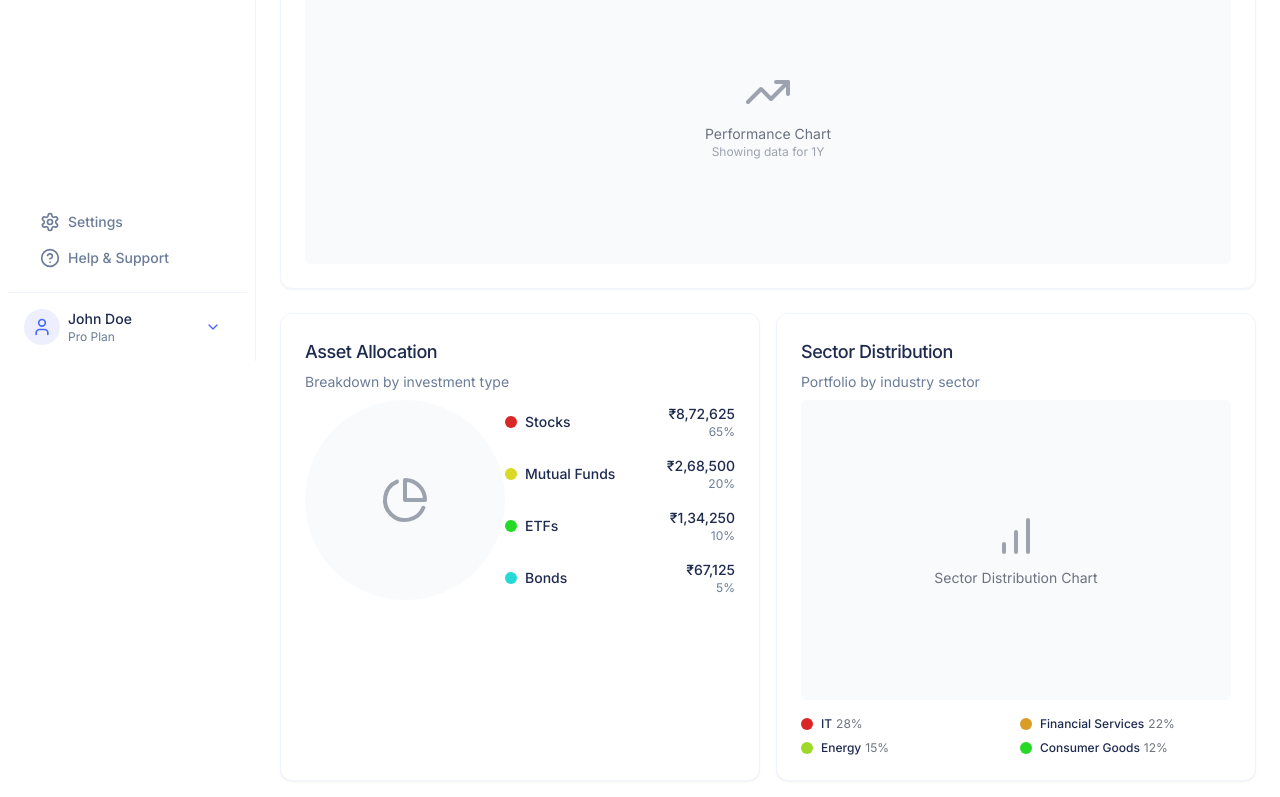
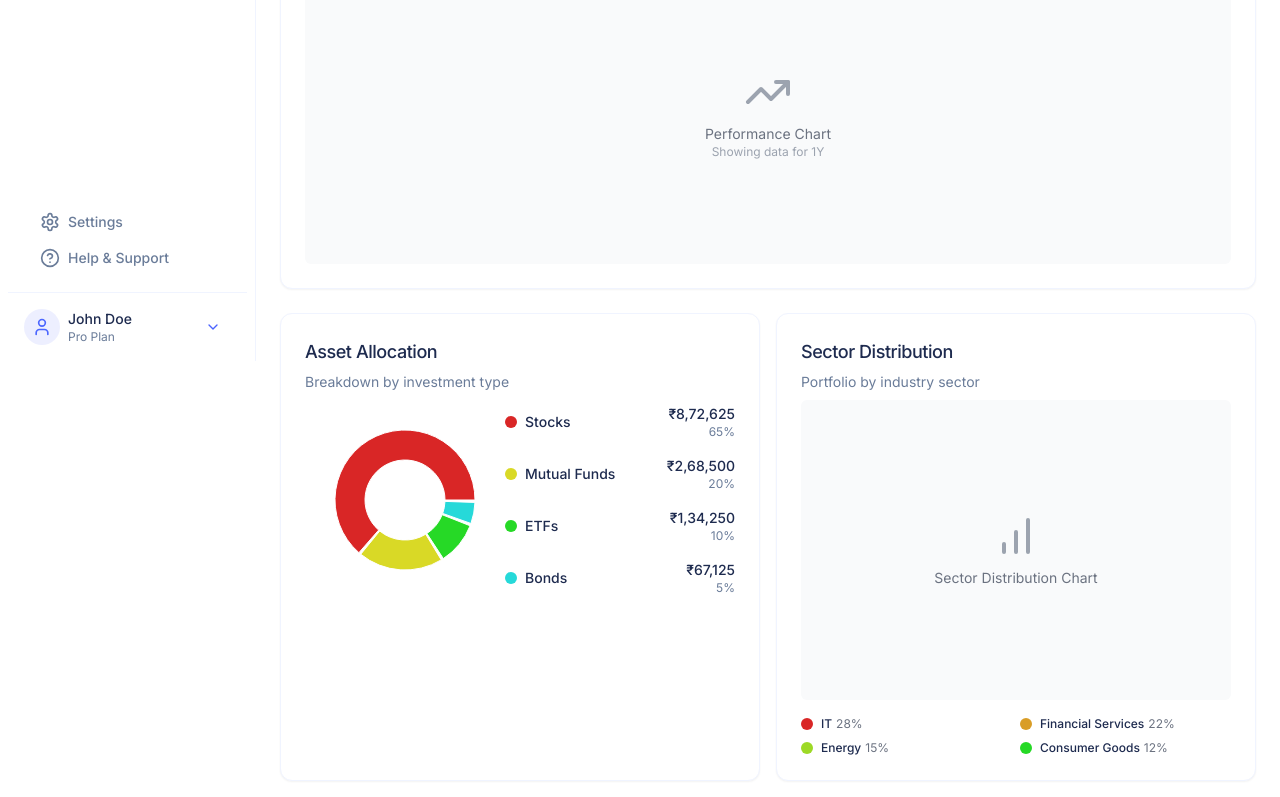
Before and after one commit to desirediv0/Stockey, a Next.js app: page /demo/portfolio in a window 1280 px wide. Shown: the part 439-1236 px from the top of the page. Built offline with nearby package versions, Linux system fonts and the light colour scheme.

Commit message:
refactor: integrate Recharts for asset allocation pie chart visualization

```diff
--- a/src/app/demo/portfolio/page.js
+++ b/src/app/demo/portfolio/page.js
@@ -22,7 +22,14 @@ import {
   ChevronsUpDown,
   Filter,
 } from "lucide-react";
-import { formatCurrency, formatPercentage } from "@/lib/utils";
+import { formatCurrency } from "@/lib/utils";
+import {
+  PieChart as RechartsPieChart,
+  Pie,
+  Cell,
+  ResponsiveContainer,
+  Tooltip,
+} from "recharts";
 
 // Sample data for the portfolio page
 const portfolioStats = {
@@ -248,7 +255,7 @@ export default function PortfolioPage() {
               className="text-lg font-medium"
               style={{ color: "#1E2B4F" }}
             >
-               Performance
+              Performance
             </CardTitle>
             <CardDescription style={{ color: "#6A7C99" }}>
               Track your portfolio value over time
@@ -370,9 +377,7 @@ export default function PortfolioPage() {
             {/* Replace with actual chart component */}
             <div className="text-center">
               <TrendingUp className="h-12 w-12 mx-auto mb-2 text-gray-400" />
-              <p className="text-sm text-gray-500">
-                 Performance Chart
-              </p>
+              <p className="text-sm text-gray-500">Performance Chart</p>
               <p className="text-xs text-gray-400">
                 Showing data for {timeRange}
               </p>
@@ -401,14 +406,34 @@ export default function PortfolioPage() {
           <CardContent>
             <div className="flex flex-col lg:flex-row justify-between items-center">
               <div className="h-[200px] w-[200px] relative flex items-center justify-center mb-4 lg:mb-0">
-                {/* Replace with actual pie chart component */}
-
-
-                <div className="rounded-full h-full w-full bg-gray-50 dark:bg-gray-800 flex items-center justify-center">
-                  <PieChart className="h-12 w-12 text-gray-400" />
-                </div>
-
-
+                <ResponsiveContainer width="100%" height="100%">
+                  <RechartsPieChart>
+                    <Pie
+                      data={assetAllocation}
+                      cx="50%"
+                      cy="50%"
+                      innerRadius={40}
+                      outerRadius={70}
+                      paddingAngle={2}
+                      dataKey="percentage"
+                    >
+                      {assetAllocation.map((entry, index) => (
+                        <Cell
+                          key={`cell-${index}`}
+                          fill={`hsl(${index * 60}, 70%, 50%)`}
+                        />
+                      ))}
+                    </Pie>
+                    <Tooltip
+                      formatter={(value, name) => [`${value}%`, name]}
+                      contentStyle={{
+                        backgroundColor: "white",
+                        border: "1px solid #ccc",
+                        borderRadius: "6px",
+                      }}
+                    />
+                  </RechartsPieChart>
+                </ResponsiveContainer>
               </div>
               <div className="flex-1 space-y-4">
                 {assetAllocation.map((asset) => (
```
